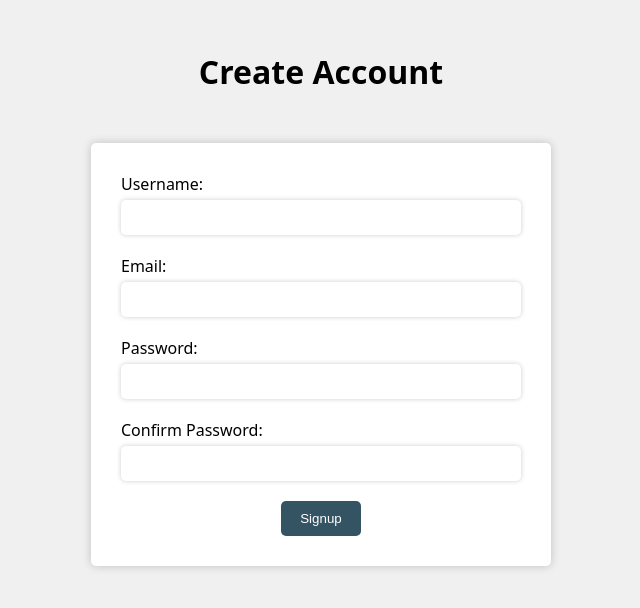
After one commit to ManavSaspal/old-localscene, a Django app: page /playground/login/ in a window 1280 px wide. The commit adds this page. Shown: the top 608 px of the page, without its empty margins (319-959 px from the left). Run offline with Django 4.2, Linux system fonts and the light colour scheme.

Commit message:
added signup functionality

```diff
--- /dev/null
+++ b/playground/static/login_styles.css
@@ -0,0 +1,48 @@
+body {
+    background-color: #f0f0f0;
+    font-family: system-ui, -apple-system, BlinkMacSystemFont, 'Segoe UI', Roboto, Oxygen, Ubuntu, Cantarell, 'Open Sans', 'Helvetica Neue', sans-serif , sans-serif;
+  }
+  h1 {
+    text-align: center;
+    margin-top: 50px;
+  }
+  form {
+    margin-right:300px ;
+    margin: 50px auto;
+    width: 400px;
+    padding :30px;
+    background-color: #fff;
+    border-radius: 5px;
+    box-shadow: 0px 0px 10px rgba(0,0,0,0.2);
+  }
+  .form-group {
+
+    width:100%;
+    border: #323638;
+    margin-bottom: 20px;
+  }
+  label {
+    display: block;
+    margin-bottom: 5px;
+  }
+  input {
+    width: 95%;
+    padding: 10px;
+    border-radius: 5px;
+    border: none;
+    box-shadow: 0px 0px 5px rgba(0,0,0,0.2);
+  }
+  button[type="submit"] {
+    display: block;
+    width: 20%;
+    margin:auto;
+    padding: 10px;
+    background-color: #345464;
+    color: #fff;
+    border-radius: 5px;
+    border: none;
+    cursor: pointer;
+  }
+  button[type="submit"]:hover {
+    background-color: #414c4e;
+  }
--- /dev/null
+++ b/playground/templates/login_page.html
@@ -0,0 +1,31 @@
+{% load static %}
+<!DOCTYPE html>
+<html>
+<head>
+    <title>Create Account</title>
+    <link rel="stylesheet" type="text/css" href="{% static 'login_styles.css' %}">
+</head>
+<body>
+    <h1>Create Account</h1>
+    <form method="post">
+        {% csrf_token %}
+        <div class="form-group">
+            <label for="username">Username:</label>
+            <input type="text" name="username" id="username" required>
+        </div>
+        <div class="form-group">
+            <label for="email">Email:</label>
+            <input type="email" name="email" id="email" required>
+        </div>
+        <div class="form-group">
+            <label for="password1">Password:</label>
+            <input type="password" name="password1" id="password1" required>
+        </div>
+        <div class="form-group">
+            <label for="password2">Confirm Password:</label>
+            <input type="password" name="password2" id="password2" required>
+        </div>
+        <button type="submit">Signup</button>
+    </form>
+</body>
+</html>
--- a/playground/urls.py
+++ b/playground/urls.py
@@ -2,5 +2,6 @@ from django.urls import path
 from . import views
 
 urlpatterns = [
-    path('hello/',views.event_page)
+    path('event/',views.event_page),
+    path('login/', views.login)
 ]
--- a/playground/views.py
+++ b/playground/views.py
@@ -1,4 +1,6 @@
-from django.shortcuts import render
+from django.shortcuts import render, redirect
+from django.contrib.auth.forms import UserCreationForm
+from django.contrib import messages
 
 def event_page(request):
     event_title = "one8 Run, Bengaluru"
@@ -16,3 +18,15 @@ def event_page(request):
     }
 
     return render(request, 'event_page.html', context)
+
+def login(request):
+    if request.method == 'POST':
+        form = UserCreationForm(request.POST)
+        if form.is_valid():
+            form.save()
+            username = form.cleaned_data.get('username')
+            messages.success(request, f'Account created for {username}!')
+            return redirect('home')
+    else:
+        form = UserCreationForm()
+    return render(request, 'login_page.html', {'form': form})
```
Also changed, not shown: playground/templates/base.html (deleted, +0 -13 lines), playground/templates/event_page.html (+10 -15 lines), playground/static/event_styles.css (renamed from playground/static/styles.css).
